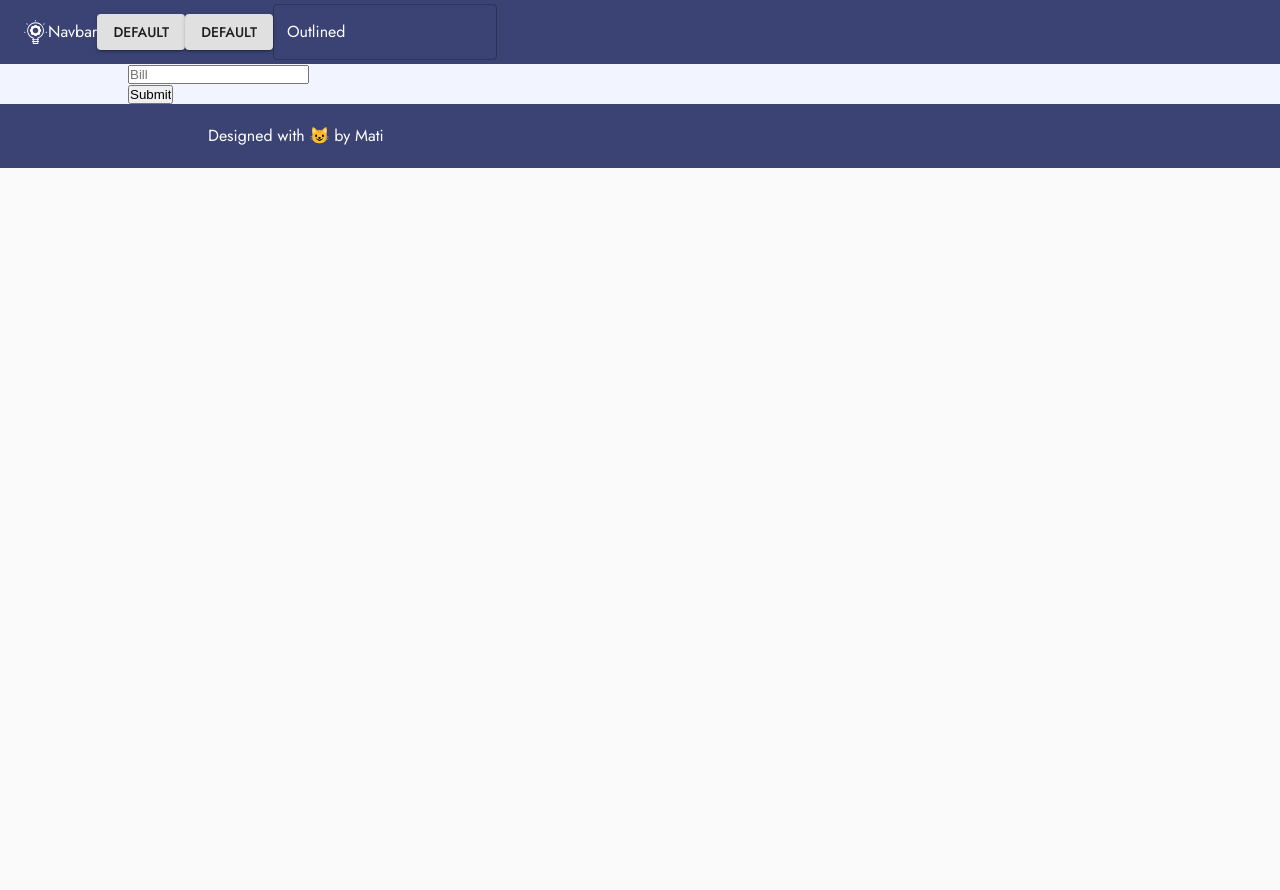
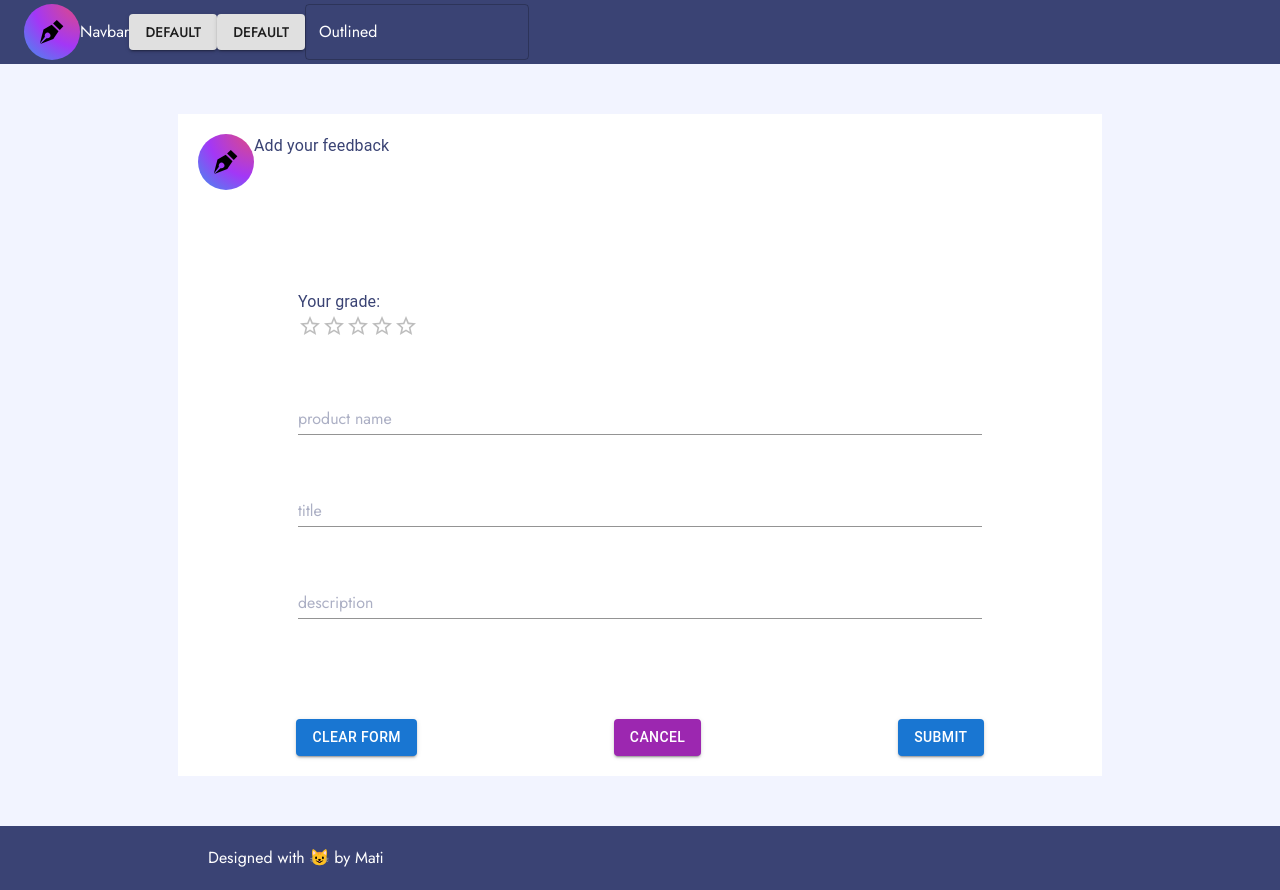
Before and after one commit to Maczi01/feedback-app, a React (Create React App) app: page /add in a window 1280 px wide. Before the commit the page ends 800 px from the top, so only its background shows below. Built offline with nearby package versions, Linux system fonts and the light colour scheme.

Commit message:
Added methods and fields to form

```diff
--- a/src/components/Navbar.tsx
+++ b/src/components/Navbar.tsx
@@ -3,7 +3,7 @@ import Toolbar from '@material-ui/core/Toolbar';
 import {
   Box, Typography, Button, TextField,
 } from '@material-ui/core';
-import bulb from '../assets/bulb.svg';
+import editIcon from '../assets/editIcon.svg';
 
 const Navbar: React.FC = () => (
   <Box
@@ -12,7 +12,7 @@ const Navbar: React.FC = () => (
     data-testid="navbar"
   >
     <Toolbar color="textSecondary">
-      <img src={bulb} alt="logo" />
+      <img src={editIcon} alt="logo" />
       <Typography
         color="textSecondary"
       >
--- a/src/pages/AddFeedbackPage.tsx
+++ b/src/pages/AddFeedbackPage.tsx
@@ -1,23 +1,90 @@
 import React, { useState } from 'react';
 import { useForm } from 'react-hook-form';
+import { Box, TextField, Theme } from '@material-ui/core';
+import { Button, CardMedia, Typography } from '@mui/material';
+import { makeStyles } from '@material-ui/core/styles';
+import Rating from '@mui/material/Rating';
 import MainTemplate from '../templates/MainTemplate';
+import editIcon from '../assets/editIcon.svg';
+
+const useStyles = makeStyles((theme: Theme) => ({
+  form: {
+    padding: '20px',
+    margin: '50px',
+    backgroundColor: theme.palette.text.secondary,
+  },
+  root: {
+    display: 'flex',
+    flexDirection: 'column',
+    backgroundColor: 'white',
+    padding: '20px',
+    margin: '50px',
+    borderRadius: '10px',
+  },
+  field: {
+    margin: '20px',
+    padding: '10px',
+  },
+  buttons: {
+    display: 'flex',
+    justifyContent: 'space-around',
+  },
+}));
 
 const AddFeedbackPage: React.FC = () => {
   const { register, handleSubmit } = useForm();
 
+  const [stars, setStars] = useState<number | null>(0);
   const [result, setResult] = useState('');
-
+  const classes = useStyles();
+  const grade = 3;
   const onSubmit = handleSubmit((data) => console.log(data));
 
   return (
     <MainTemplate>
-      <form onSubmit={onSubmit}>
-        {/* eslint-disable-next-line react/jsx-props-no-spreading */}
-        <input {...register('firstName')} placeholder="Bill" />
+      <Box className={classes.form}>
+        <Box display="flex" flexDirection="row">
+          <img src={editIcon} alt="logo" />
+          <Typography>
+            Add your feedback
+          </Typography>
+        </Box>
+        <form onSubmit={onSubmit}>
+          <Box className={classes.root}>
+            <Box className={classes.field}>
+              <Typography>
+                Your grade:
+              </Typography>
+              <Rating
+                name="simple-controlled"
+                value={stars}
+                precision={0.5}
+                onChange={(event, newValue) => {
+                  setStars(newValue);
+                }}
+              />
+            </Box>
+            {/* eslint-disable-next-line react/jsx-props-no-spreading */}
+            <TextField {...register('product')} placeholder="product name" className={classes.field} />
+            {/* eslint-disable-next-line react/jsx-props-no-spreading */}
+            <TextField {...register('title')} placeholder="title" className={classes.field} />
+            {/* eslint-disable-next-line react/jsx-props-no-spreading */}
+            <TextField {...register('feedback')} placeholder="description" className={classes.field} multiline />
+          </Box>
 
-        <p>{result}</p>
-        <input type="submit" />
-      </form>
+          <Box className={classes.buttons}>
+            <Button color="primary" variant="contained">
+              Clear form
+            </Button>
+            <Button color="secondary" variant="contained">
+              Cancel
+            </Button>
+            <Button color="primary" type="submit" variant="contained">
+              Submit
+            </Button>
+          </Box>
+        </form>
+      </Box>
     </MainTemplate>
   );
 };
```
Also changed, not shown: src/assets/editIcon.svg (added).
